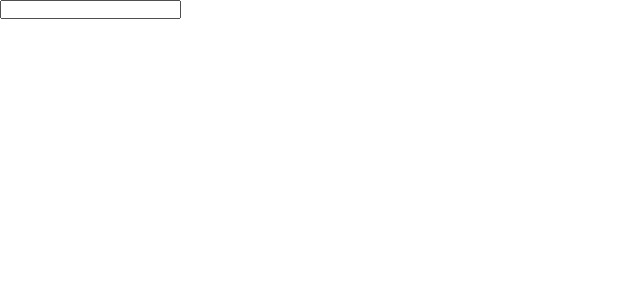
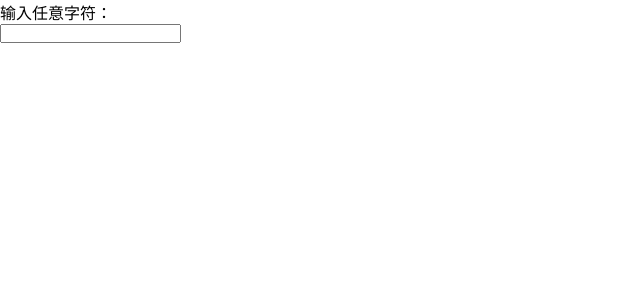
Before and after one commit to caishijian2008/learn-vue, a Vue app: page /watch in a window 1280 px wide. Shown: the top 300 px of the page, without its empty margins (0-640 px from the left). Built offline with nearby package versions, Linux system fonts and the light colour scheme.

Commit message:
watch小改

```diff
--- a/src/components/day3/watch.vue
+++ b/src/components/day3/watch.vue
@@ -1,5 +1,6 @@
 <template>
   <div>
+    输入任意字符：<br />
     <input type="text" v-model="a">
     {{msg}}
   </div>
```
